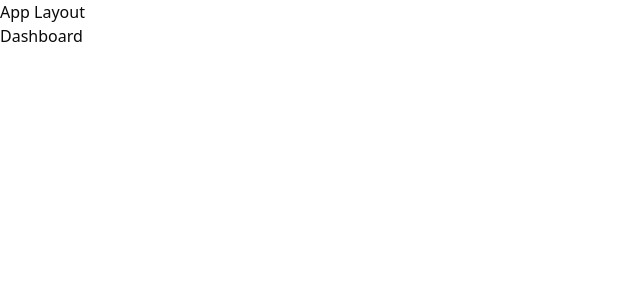
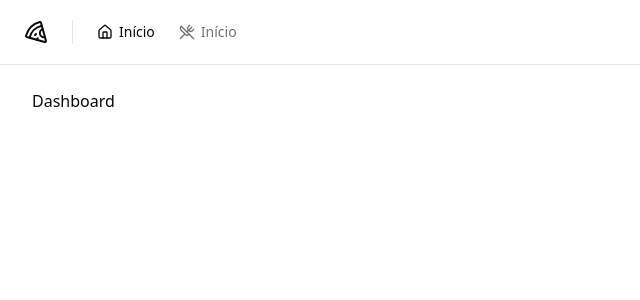
Before and after one commit to mspavanelli/pizza-shop-web, a React (Vite) app: page / in a window 1280 px wide. Shown: the top 300 px of the page, without its empty margins (0-640 px from the left). Built offline with nearby package versions, Linux system fonts and the light colour scheme.

Commit message:
feat(layout): add dashboard header

```diff
--- a/package.json
+++ b/package.json
@@ -12,6 +12,7 @@
   "dependencies": {
     "@hookform/resolvers": "^3.9.0",
     "@radix-ui/react-label": "^2.1.0",
+    "@radix-ui/react-separator": "^1.1.0",
     "@radix-ui/react-slot": "^1.1.0",
     "class-variance-authority": "^0.7.0",
     "clsx": "^2.1.1",
--- /dev/null
+++ b/src/components/ui/separator.tsx
@@ -0,0 +1,29 @@
+import * as React from "react"
+import * as SeparatorPrimitive from "@radix-ui/react-separator"
+
+import { cn } from "@/lib/utils"
+
+const Separator = React.forwardRef<
+  React.ElementRef<typeof SeparatorPrimitive.Root>,
+  React.ComponentPropsWithoutRef<typeof SeparatorPrimitive.Root>
+>(
+  (
+    { className, orientation = "horizontal", decorative = true, ...props },
+    ref
+  ) => (
+    <SeparatorPrimitive.Root
+      ref={ref}
+      decorative={decorative}
+      orientation={orientation}
+      className={cn(
+        "shrink-0 bg-border",
+        orientation === "horizontal" ? "h-[1px] w-full" : "h-full w-[1px]",
+        className
+      )}
+      {...props}
+    />
+  )
+)
+Separator.displayName = SeparatorPrimitive.Root.displayName
+
+export { Separator }
--- /dev/null
+++ b/src/components/widgets/header.tsx
@@ -0,0 +1,25 @@
+import { Home, Pizza, UtensilsCrossed } from "lucide-react";
+
+import { Separator } from "@/components/ui/separator";
+import { NavLink } from "@/components/widgets/nav-link";
+
+export function Header() {
+  return (
+    <div className="border-b">
+      <div className="flex h-16 items-center gap-6 px-6">
+        <Pizza className="size-6" />
+        <Separator orientation="vertical" className="h-6" />
+        <nav className="flex items-center space-x-4 lg:space-x-6">
+          <NavLink to="/">
+            <Home className="size-4" />
+            Início
+          </NavLink>
+          <NavLink to="/foo">
+            <UtensilsCrossed className="size-4" />
+            Início
+          </NavLink>
+        </nav>
+      </div>
+    </div>
+  );
+}
--- /dev/null
+++ b/src/components/widgets/nav-link.tsx
@@ -0,0 +1,15 @@
+import { Link, LinkProps, useLocation } from "react-router-dom";
+
+export type NavLinkProps = LinkProps;
+
+export function NavLink(props: NavLinkProps) {
+  const { pathname } = useLocation();
+
+  return (
+    <Link
+      {...props}
+      data-active={pathname === props.to}
+      className="flex items-center gap-1.5 text-sm font-medium text-muted-foreground hover:text-foreground data-[active=true]:text-foreground"
+    />
+  );
+}
--- a/src/pages/layouts/app.tsx
+++ b/src/pages/layouts/app.tsx
@@ -1,10 +1,12 @@
 import { Outlet } from "react-router-dom";
+
+import { Header } from "@/components/widgets/header";
 
 export function AppLayout() {
   return (
-    <div>
-      <header>App Layout</header>
-      <div>
+    <div className="flex min-h-screen flex-col antialiased">
+      <Header />
+      <div className="flex flex-1 flex-col p-8 pt-6">
         <Outlet />
       </div>
     </div>
--- a/src/pages/layouts/auth.tsx
+++ b/src/pages/layouts/auth.tsx
@@ -3,7 +3,7 @@
 
 export function AuthLayout() {
   return (
-    <div className="grid min-h-screen grid-cols-2">
+    <div className="grid min-h-screen grid-cols-2 antialiased">
       <div className="flex h-full flex-col justify-between border-r border-foreground/5 bg-muted p-10 text-muted-foreground">
         <div className="flex items-center gap-3 text-lg font-medium text-foreground">
           <Pizza className="size-5" />
```
Also changed, not shown: 1 other file (tests, documents, lock files or other folders).
